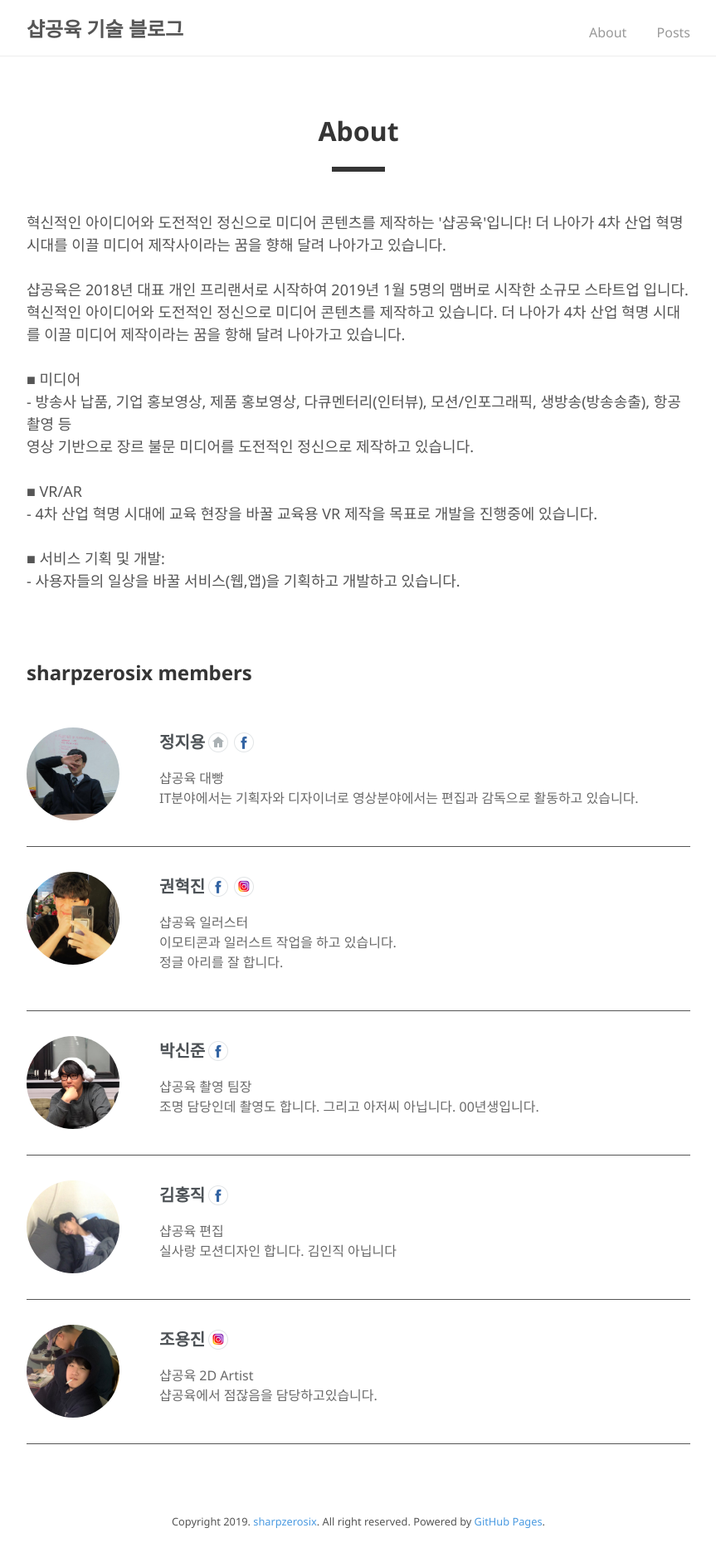
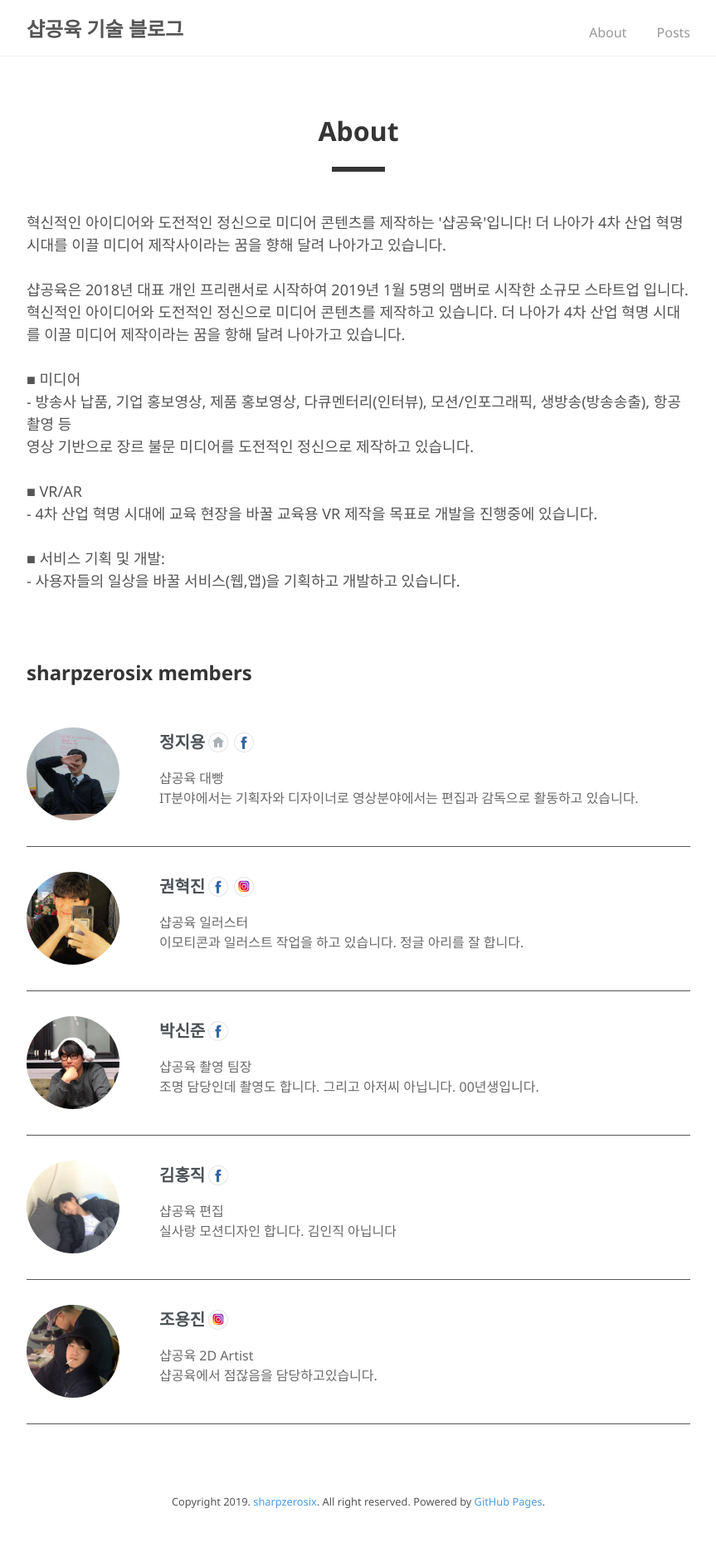
Before and after one commit to sharpzerosix/sharpzerosix.github.io, a Jekyll site: the page built from _pages/about.html, in a window 1280 px wide. Shown: the whole page at 83% size, without its empty margins (208-1071 px from the left). Built offline with Jekyll 4.4.1, drawn with Linux system fonts in a browser that asks for light colours; after the commit the page ends 1853 px from its top, so only the background shows below that.

Commit message:
add Kwon-Hyuk-Jin.jpg

```diff
--- a/_pages/about.html
+++ b/_pages/about.html
@@ -53,7 +53,7 @@
                                     <a class="instagram-icon" href="https://www.instagram.com/kwon_thefact0ry/"></a>
                                 </span>
                             </span><br>
-                        <p class="description">샵공육 일러스터<br>이모티콘과 일러스트 작업을 하고 있습니다.<br>정글 아리를 잘 합니다.</p>
+                        <p class="description">샵공육 일러스터<br>이모티콘과 일러스트 작업을 하고 있습니다. 정글 아리를 잘 합니다.</p>
                     </div>
             </div>
 
```
